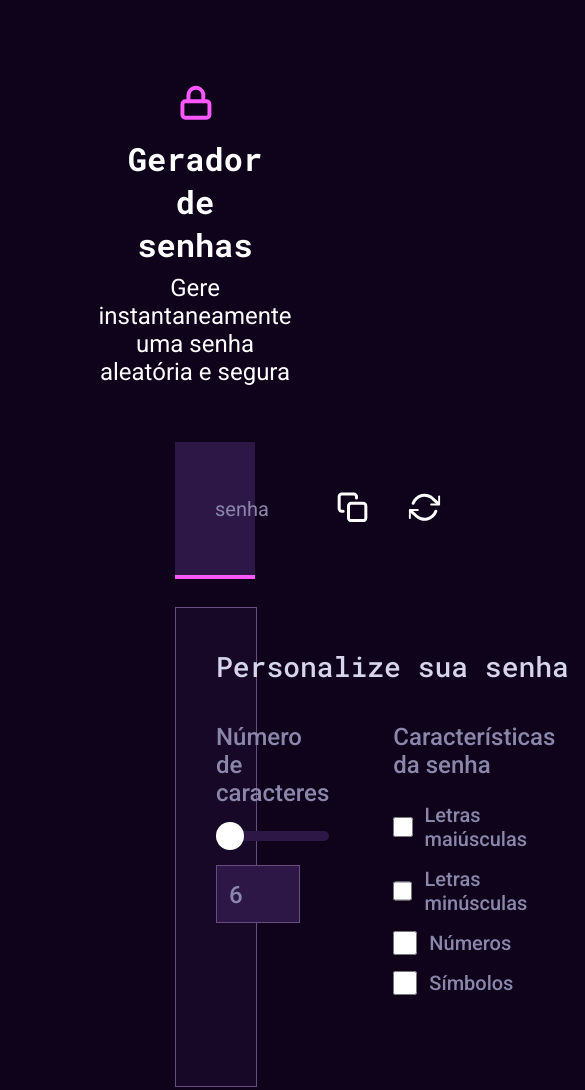
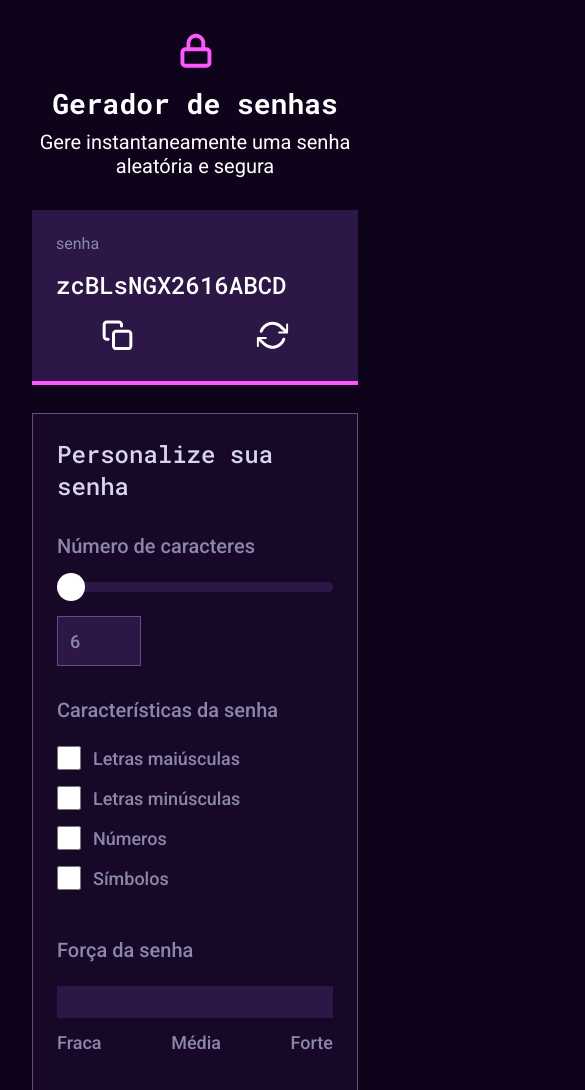
Before and after one commit to sucodelarangela/password-generator, a website: page index.html in a window 390 px wide. Shown: the top 1090 px of the page, 585 px wide, since content can reach past the window. Drawn offline with Linux system fonts and the light colour scheme.

Commit message:
chore: add responsivity

```diff
--- a/assets/sass/_mixins.sass
+++ b/assets/sass/_mixins.sass
@@ -4,3 +4,11 @@
   color: $color
   letter-spacing: $spacing
   line-height: $lineheight
+
+@mixin tablet
+  @media screen and (min-width: 768px)
+    @content
+
+@mixin desktop
+  @media screen and (width >= 1024px)
+    @content
--- a/assets/sass/global.sass
+++ b/assets/sass/global.sass
@@ -13,11 +13,15 @@ body
   flex-direction: column
   align-items: center
   font-family: $roboto
-  padding: 84px 175px
+  padding: 32px
   min-height: 100vh
   min-height: 100dvh
   min-width: 100vw
   min-width: 100dvw
+  @include tablet
+    padding: 84px
+  @include desktop
+    padding: 84px 175px
 
 button
   font-family: $roboto
--- a/assets/sass/style.sass
+++ b/assets/sass/style.sass
@@ -9,62 +9,105 @@
   align-items: center
   text-align: center
   gap: .5rem
-  margin-bottom: 3.5rem
+  margin-bottom: 2rem
+  @include desktop
+    margin-bottom: 3.5rem
   &_icon
     height: 37px
     margin-bottom: .5rem
   &_title
     font-family: $roboto-mono
-    @include font-style (2rem, 700)
+    @include font-style (1.75rem, 700)
+    @include tablet
+      @include font-style (2rem)
   &_subtitle
-    @include font-style (1.5rem, 400)
+    @include font-style (1.25rem, 400)
+    @include tablet
+      @include font-style (1.5rem)
 
 .password
   background: $bg-tertiary
   border-bottom: 4px solid $pink
   display: flex
-  align-items: center
-  gap: 2rem
+  flex-direction: column
+  align-items: flex-start
+  gap: 1rem
   margin-bottom: 1.75rem
-  padding: 40px
+  padding: 24px
+  @include tablet
+    align-items: center
+    flex-direction: row
+    gap: 2rem
+  @include desktop
+    padding: 40px
   &_label
-    @include font-style (1.25rem, 400, $text-secondary)
+    @include font-style (1rem, 400, $text-secondary)
+    @include desktop
+      @include font-style (1.25rem, 400, $text-secondary)
   &_input
     background: transparent
     border: none
     width: 100%
-    @include font-style (2.5rem, 500)
+    @include font-style (1.5rem, 500)
+    @include desktop
+      @include font-style (2.5rem)
+  &_actions
+    display: flex
+    justify-content: space-around
+    gap: 2rem
+    width: 100%
+    @include tablet
+      width: auto
 
 .form
   display: grid
-  grid-template-columns: repeat(3, 1fr)
-  gap: 2.375rem 4rem
+  grid-template-columns: 1fr
+  gap: 2rem
   background: $bg-secondary
   border: 1px solid $border
-  padding: 40px 40px 75px
+  padding: 24px 24px 75px
+  @include tablet
+    grid-template-columns: repeat(2, 1fr)
+    gap: 2.375rem 4rem
+    padding: 40px 40px 75px
+  @include desktop
+    grid-template-columns: repeat(3, 1fr)
   &_title
-    grid-column: 1/4
+    grid-column: 1
     font-family: $roboto-mono
-    @include font-style (1.75rem, 500, $text-primary)
+    @include font-style (1.5rem, 500, $text-primary)
+    @include tablet
+      grid-column: 1/3
+      @include font-style (1.75rem)
   &_subtitle
     display: block
-    @include font-style (1.5rem, 500, $text-secondary)
-  &_form-range
+    @include font-style (1.25rem, 500, $text-secondary)
+    @include desktop
+      @include font-style (1.5rem)
+  &_range
     display: flex
     flex-direction: column
     gap: 1.5rem
+    @include tablet
+      grid-column: 1/3
+    @include desktop
+      grid-column: 1
     .charSize
       background: $bg-tertiary
       border: 1px solid $border
       padding: 0.75rem
       width: 5.25rem
-      @include font-style (1.5rem, 500, $text-secondary)
+      @include font-style (1.125rem, 500, $text-secondary)
+      @include desktop
+        @include font-style (1.5rem)
   &_fieldset-checkbox
     display: flex
     align-items: center
     gap: 12px
     margin-bottom: 1rem
-    @include font-style (1.25rem, 500, $text-secondary)
+    @include font-style (1.125rem, 500, $text-secondary)
+    @include desktop
+      @include font-style (1.25rem, 500, $text-secondary)
     &:first-of-type
       margin-top: 1.5rem
   &_strength
@@ -74,7 +117,10 @@
     width: 100%
     &-legend
       display: flex
+      @include font-style (1.125rem, 500, $text-secondary)
       justify-content: space-between
+      @include desktop
+        @include font-style (1.25rem)
 
 .copy_btn
   display: block
@@ -83,4 +129,6 @@
   border-radius: 2px
   margin: 36px auto 0
   padding: 0.625rem
-  @include font-style (1.375rem, 500, $bg-primary)
+  @include font-style (1.25rem, 500, $bg-primary)
+  @include desktop
+    @include font-style (1.375rem)
--- a/index.html
+++ b/index.html
@@ -34,24 +34,31 @@
           id="password"
           type="text"
           class="password_input"
-          value="zcBLsNGX2616"
+          value="zcBLsNGX2616ABCD"
           readonly
         />
+        <div class="password_actions">
           <button
             class="icon_btn"
+            title="Copiar senha para a área de transferência"
             aria-label="Copiar senha para a área de transferência"
           >
             <img src="./assets/img/copy.svg" alt="" aria-hidden="true" />
           </button>
-        <button class="icon_btn" aria-label="Atualizar senha">
+          <button
+            class="icon_btn"
+            title="Atualizar senha"
+            aria-label="Atualizar senha"
+          >
             <img src="./assets/img/refresh-cw.svg" alt="" aria-hidden="true" />
           </button>
+        </div>
       </section>
 
       <section>
         <form class="form">
           <h2 class="form_title">Personalize sua senha</h2>
-          <div class="form_form-range">
+          <div class="form_range">
             <label for="charSize" class="form_subtitle">
               Número de caracteres
             </label>
```
Also changed, not shown: assets/css/style.css, 1 other file. Lines whose indentation alone changed are shown as unchanged.
